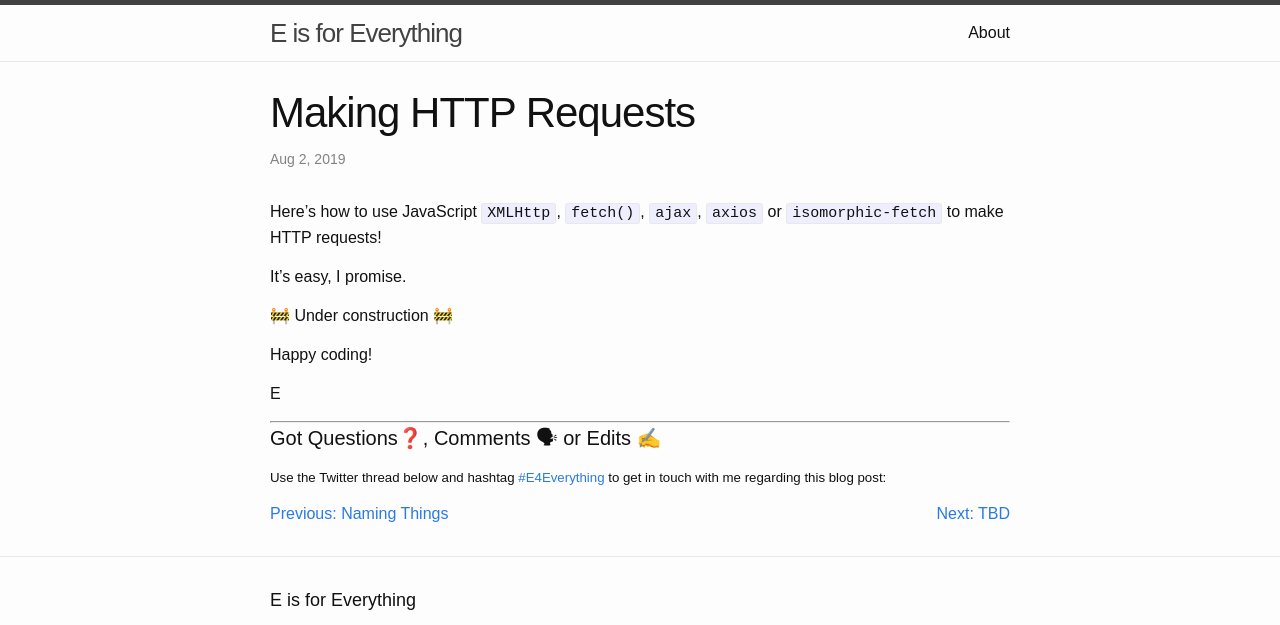
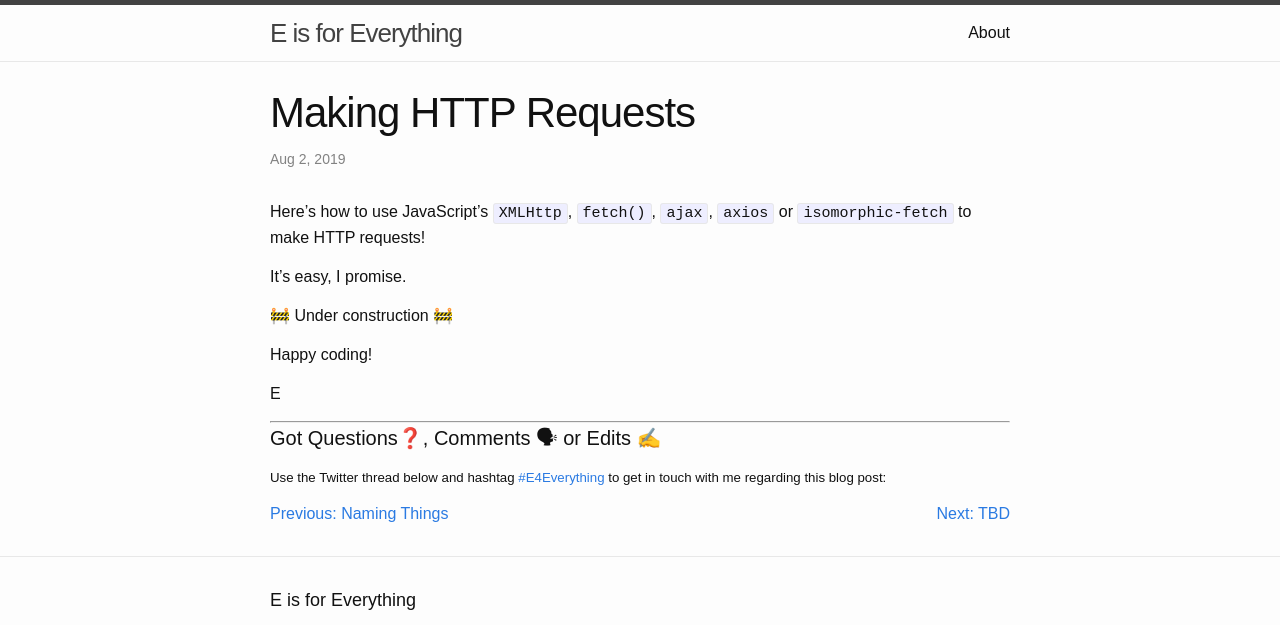
Before and after one commit to emilyannemoses/blog, a Jekyll site: the page built from _posts/2019-08-02-axios-fetch.md, in a window 1280 px wide, cut to the strip 0-625 px from the top of the page. Built offline with Jekyll 4.4.1, drawn with Linux system fonts in a browser that asks for light colours.

Commit message:
edits to grammar

```diff
--- a/_posts/2019-08-02-axios-fetch.md
+++ b/_posts/2019-08-02-axios-fetch.md
@@ -3,7 +3,7 @@ layout: post
 title:  "Making HTTP Requests"
 ---
 
-Here's how to use JavaScript `XMLHttp`, `fetch()`, `ajax`, `axios` or `isomorphic-fetch` to make HTTP requests!
+Here's how to use JavaScript's `XMLHttp`, `fetch()`, `ajax`, `axios` or `isomorphic-fetch` to make HTTP requests!
 
 It's easy, I promise.
 
```
